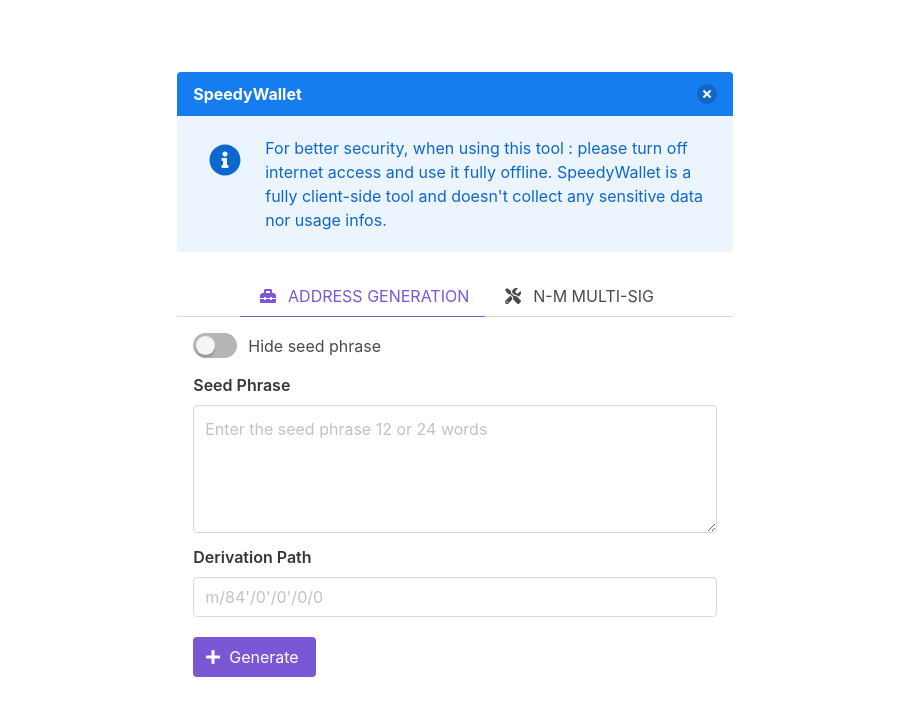
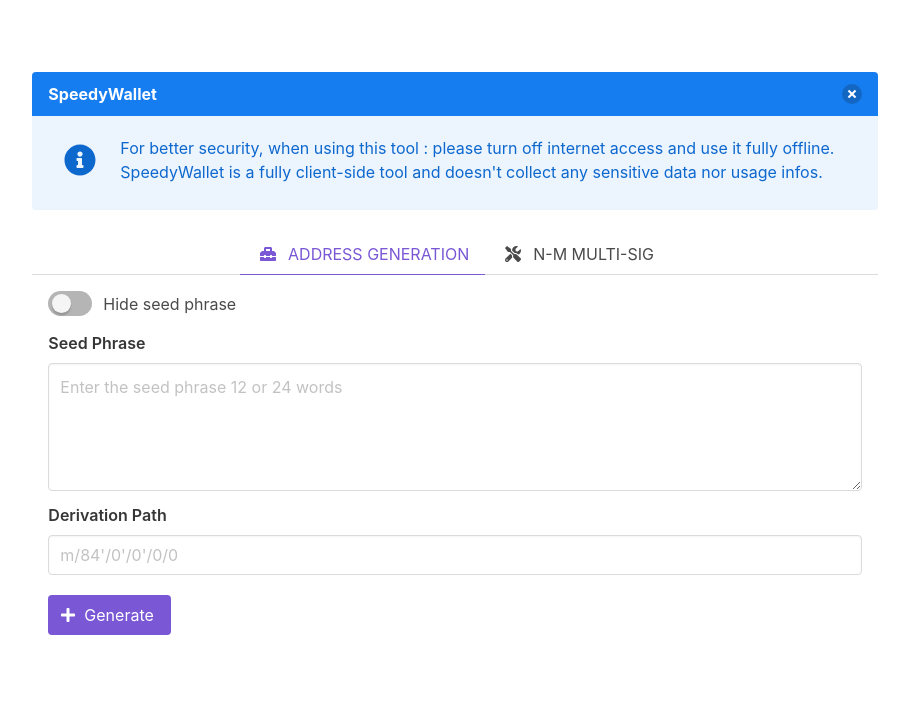
Before and after one commit to eddywm/speedy, a Vue app: page / in a window 1280 px wide. Shown: the top 716 px of the page, without its empty margins (185-1094 px from the left). Built offline with nearby package versions, Linux system fonts and the light colour scheme.

Commit message:
Simplified layout

```diff
--- a/src/components/Main.vue
+++ b/src/components/Main.vue
@@ -1,9 +1,4 @@
 <template>
-  <div class="columns">
-    <div class="column"></div>
-    <div class="column is-two-thirds">
-
-
       <div class="columns" id="fields">
         <div class="column"></div>
 
@@ -31,10 +26,6 @@
 
       </div>
 
-    </div>
-    <div class="column"></div>
-  </div>
-
 </template>
 
 <script lang="ts">
```
